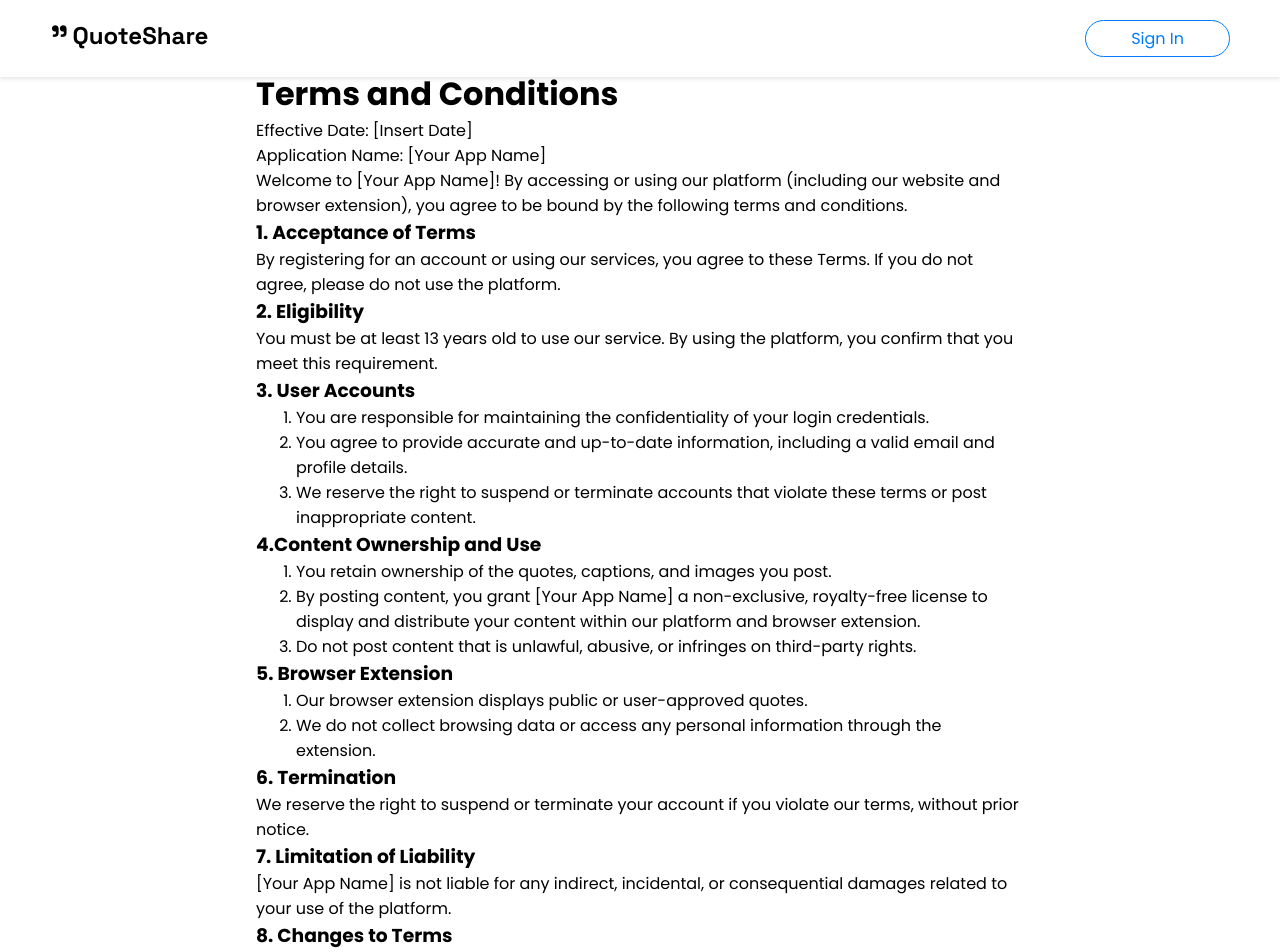
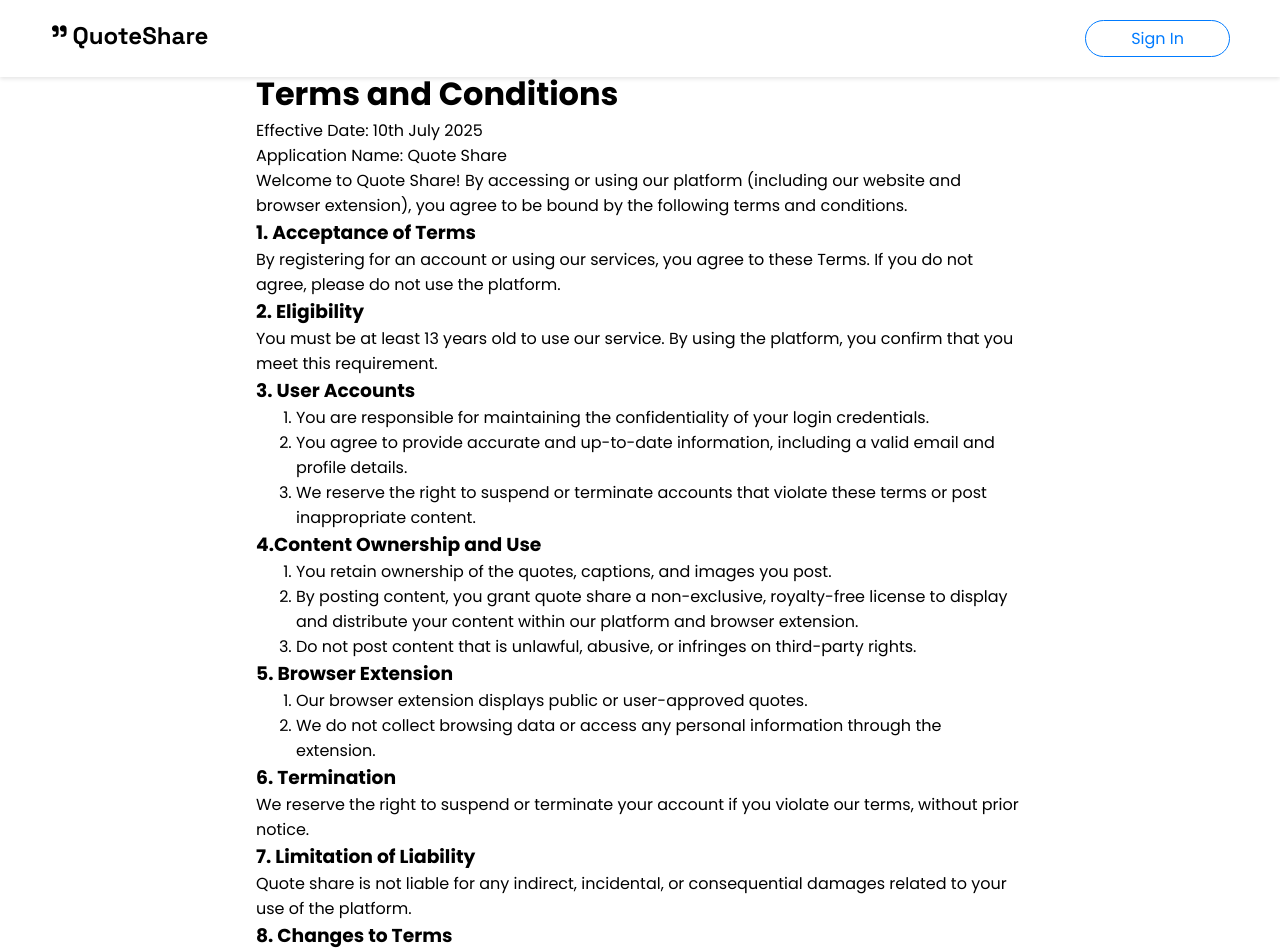
Before and after one commit to Sachin-Labs/Quote-Share-Frontend, a React (Vite) app: page /terms in a window 1280 px wide. Shown: the top 952 px of the page. Built offline with nearby package versions, Linux system fonts and the light colour scheme.

Commit message:
value and id changed

```diff
--- a/src/components/BottomNavbar.jsx
+++ b/src/components/BottomNavbar.jsx
@@ -54,7 +54,7 @@ const BottomNavbar = () => {
         </div>
       </div>
       <hr className="h-line" />
-      <p className="cp-text">©2025 Sachin Balagam. All rights reserved.</p>
+      <p className="cp-text">©2025 <a href="https://www.linkedin.com/in/sachinbalagam/">Sachin Balagam.</a> All rights reserved.</p>
     </div>
   );
 };
--- a/src/pages/PrivacyPage.jsx
+++ b/src/pages/PrivacyPage.jsx
@@ -4,8 +4,8 @@ const PrivacyPage = () => {
   return (
     <div className="terms-conditions-container">
       <h1>Privacy Policy</h1>
-      <p>Effective Date: [Insert Date]</p>
-      <p>Application Name: [Your App Name]</p>
+      <p>Effective Date: 10th July 2025</p>
+      <p>Application Name: Quote Share</p>
       <p>
         Your privacy is important to us. This policy describes how we collect,
         use, and protect your personal information.
@@ -56,7 +56,7 @@ const PrivacyPage = () => {
         <li>Update or delete your account data</li>
         <li>Request access to the information we hold about you</li>
       </ol>
-      <p>Contact us at [support@yourapp.com] for such requests.</p>
+      <p>Contact us at support@quoteshare.com for such requests.</p>
       <h3>7. Third-Party Links</h3>
       <p>
         Our platform may contain links to other websites. We are not responsible
@@ -70,7 +70,7 @@ const PrivacyPage = () => {
       <h3>9. Contact Us</h3>
       <p>
         For questions or concerns about your data, email us at
-        [support@yourapp.com].
+        support@quoteshare.com.
       </p>
     </div>
   );
--- a/src/pages/Quotes.jsx
+++ b/src/pages/Quotes.jsx
@@ -252,12 +252,12 @@ const Quotes = ({ mode }) => {
                 <FaLinkedinIn style={{ fontSize: "30px", color: "darkBlue" }} />
                 <input
                   type="text"
-                  id="website"
+                  id="linkedin"
                   placeholder="website Profile URL"
                   style={{ marginBottom: "0px" }}
                   onChange={handleInputChange}
                   disabled={isSubmitting}
-                  value={formData.socialLinks.website || ""}
+                  value={formData.socialLinks.linkedin || ""}
                 />
               </div>
             </div>
@@ -280,12 +280,12 @@ const Quotes = ({ mode }) => {
                 />
                 <input
                   type="text"
-                  id="linkedin"
+                  id="website"
                   placeholder="linkedin Profile URL"
                   style={{ marginBottom: "0px" }}
                   onChange={handleInputChange}
                   disabled={isSubmitting}
-                  value={formData.socialLinks.linkedin || ""}
+                  value={formData.socialLinks.website || ""}
                 />
               </div>
             </div>
--- a/src/pages/TermsConditions.jsx
+++ b/src/pages/TermsConditions.jsx
@@ -4,10 +4,10 @@ const TermsConditions = () => {
   return (
     <div className="terms-conditions-container">
       <h1>Terms and Conditions</h1>
-      <p>Effective Date: [Insert Date]</p>
-      <p>Application Name: [Your App Name]</p>
+      <p>Effective Date: 10th July 2025</p>
+      <p>Application Name: Quote Share</p>
       <p>
-        Welcome to [Your App Name]! By accessing or using our platform
+        Welcome to Quote Share! By accessing or using our platform
         (including our website and browser extension), you agree to be bound by
         the following terms and conditions.
       </p>
@@ -42,7 +42,7 @@ const TermsConditions = () => {
           You retain ownership of the quotes, captions, and images you post.
         </li>
         <li>
-          By posting content, you grant [Your App Name] a non-exclusive,
+          By posting content, you grant quote share a non-exclusive,
           royalty-free license to display and distribute your content within our
           platform and browser extension.
         </li>
@@ -66,7 +66,7 @@ const TermsConditions = () => {
       </p>
       <h3>7. Limitation of Liability</h3>
       <p>
-        [Your App Name] is not liable for any indirect, incidental, or
+        Quote share is not liable for any indirect, incidental, or
         consequential damages related to your use of the platform.
       </p>
       <h3>8. Changes to Terms</h3>
```
